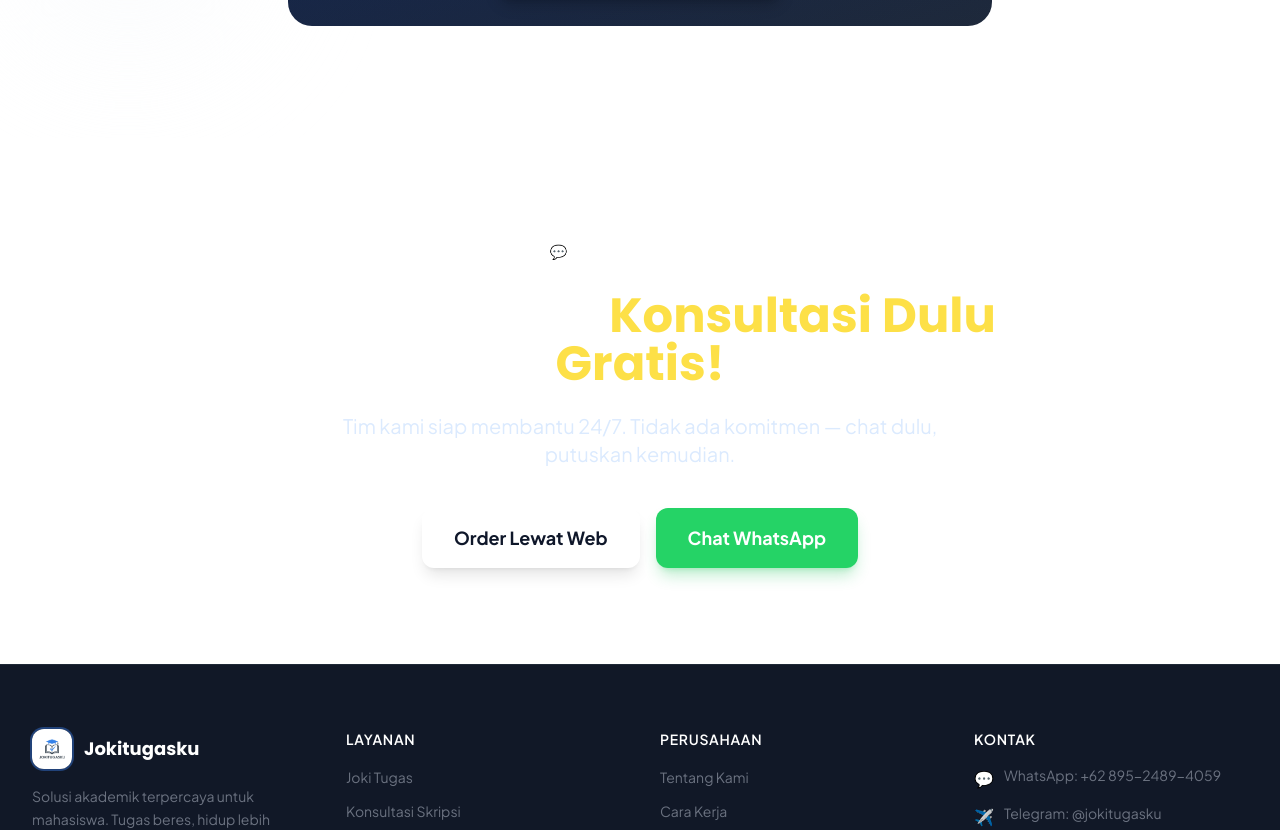
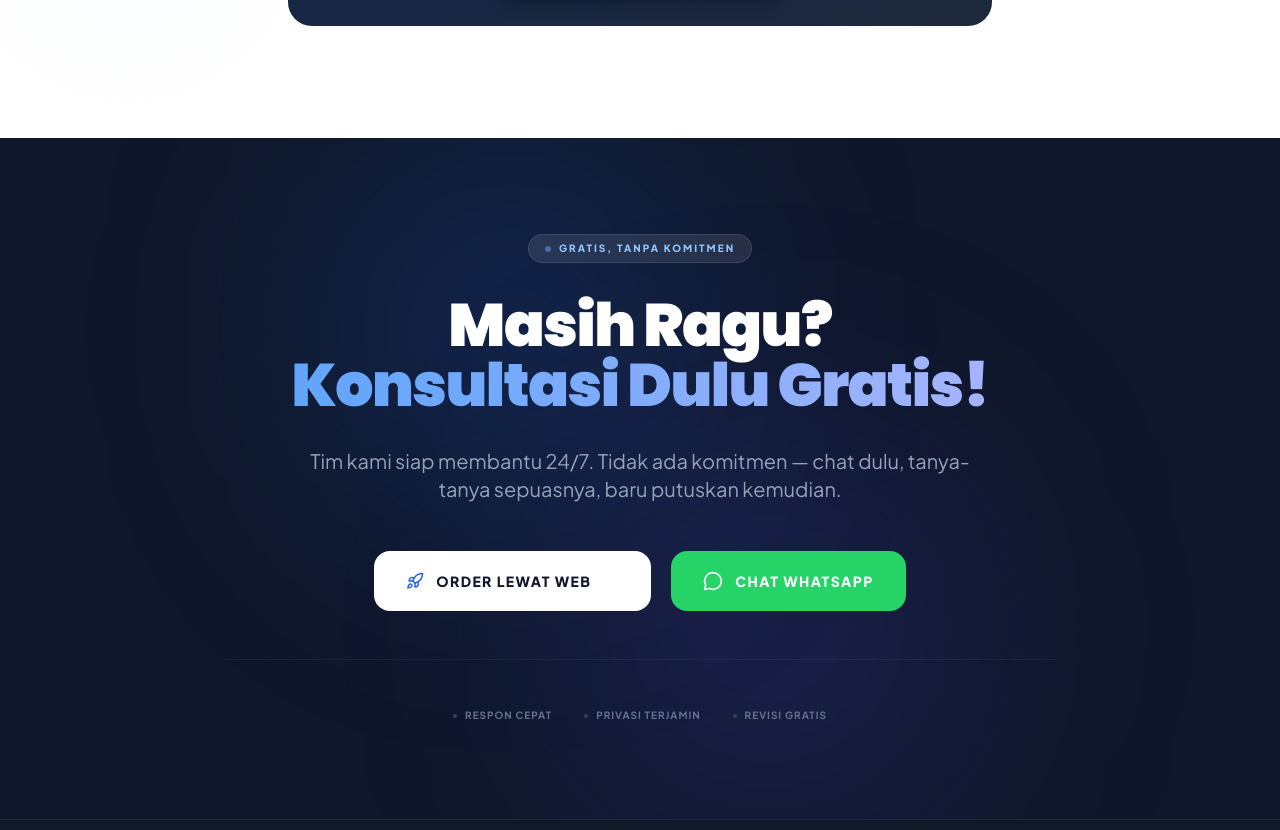
Before and after one commit to qwerty0999999/Jokitugasku, a Next.js app: page / in a window 1280 px wide. Shown: the part 6970-7800 px from the top of the page. Built offline with nearby package versions, Linux system fonts and the light colour scheme; no server answers; the database is empty.

Commit message:
style: redesign CTA section for premium look and optimize home page performance

```diff
--- a/app/page.jsx
+++ b/app/page.jsx
@@ -1,18 +1,20 @@
 'use client'
 
 import { useState, useEffect } from 'react'
+import dynamic from 'next/dynamic'
 import { motion, AnimatePresence } from 'framer-motion'
 import Hero from '@/components/sections/Hero'
-import Services from '@/components/sections/Services'
-import About from '@/components/sections/About'
-import HowItWorks from '@/components/sections/HowItWorks'
-import Testimonials from '@/components/sections/Testimonials'
-import Pricing from '@/components/sections/Pricing'
-import Promo from '@/components/sections/Promo'
-import OrderForm from '@/components/ui/OrderForm'
-import FAQ from '@/components/sections/FAQ'
-import CTA from '@/components/sections/CTA'
-import { ArrowLeft } from 'lucide-react'
+
+// Dynamic imports untuk komponen di bawah fold agar JS tidak dimuat sekaligus
+const Services = dynamic(() => import('@/components/sections/Services'), { ssr: true })
+const About = dynamic(() => import('@/components/sections/About'), { ssr: true })
+const HowItWorks = dynamic(() => import('@/components/sections/HowItWorks'), { ssr: true })
+const Testimonials = dynamic(() => import('@/components/sections/Testimonials'), { ssr: true })
+const Pricing = dynamic(() => import('@/components/sections/Pricing'), { ssr: true })
+const Promo = dynamic(() => import('@/components/sections/Promo'), { ssr: true })
+const FAQ = dynamic(() => import('@/components/sections/FAQ'), { ssr: true })
+const CTA = dynamic(() => import('@/components/sections/CTA'), { ssr: true })
+const OrderForm = dynamic(() => import('@/components/ui/OrderForm'), { ssr: false })
 
 export default function HomePage() {
   const [showOrderForm, setShowOrderForm] = useState(false)
@@ -37,12 +39,6 @@ export default function HomePage() {
 
   const handleStartOrder = () => {
     window.location.hash = 'order-form'
-  }
-
-  const handleBackToHome = () => {
-    window.location.hash = ''
-    // Jika user hapus hash, pastikan state update
-    setShowOrderForm(false)
   }
 
   return (
@@ -75,7 +71,7 @@ export default function HomePage() {
             transition={{ duration: 0.5, type: 'spring', damping: 25 }}
             className="pt-28 pb-20 bg-slate-50 min-h-screen relative overflow-hidden"
           >
-             {/* Background Decor sama seperti yang di /order tadi agar tetap premium */}
+             {/* Background Decor */}
             <div className="absolute top-0 left-0 right-0 h-[500px] bg-gradient-to-b from-blue-50 to-transparent -z-10" />
 
             <div className="max-w-5xl mx-auto px-4 sm:px-6 lg:px-8 relative">
--- a/components/sections/CTA.jsx
+++ b/components/sections/CTA.jsx
@@ -1,12 +1,16 @@
 'use client'
 
 import { motion } from 'framer-motion'
+import { MessageCircle, Rocket, ArrowRight } from 'lucide-react'
 import { WA_NUMBER } from '@/lib/constants'
 
 export default function CTA({ onStartOrder }) {
   return (
-    <section id="cta" className="py-24 relative overflow-hidden">
-      {/* ... (background tetap sama) */}
+    <section id="cta" className="py-24 relative overflow-hidden bg-slate-900">
+      {/* Background Decor */}
+      <div className="absolute inset-0 bg-dots opacity-[0.1] pointer-events-none" aria-hidden="true" />
+      <div className="absolute top-0 left-1/4 w-96 h-96 bg-blue-600/20 rounded-full blur-[120px] pointer-events-none" aria-hidden="true" />
+      <div className="absolute bottom-0 right-1/4 w-96 h-96 bg-indigo-600/20 rounded-full blur-[120px] pointer-events-none" aria-hidden="true" />
 
       <div className="relative max-w-4xl mx-auto px-4 sm:px-6 lg:px-8 text-center">
         <motion.div
@@ -15,26 +19,31 @@ export default function CTA({ onStartOrder }) {
           viewport={{ once: true, margin: '-80px' }}
           transition={{ duration: 0.7 }}
         >
-          <span className="inline-flex items-center gap-2 px-4 py-1.5 rounded-full text-sm font-semibold bg-white/20 text-white border border-white/30 mb-6">
-            💬 Gratis, Tanpa Komitmen
+          <span className="inline-flex items-center gap-2 px-4 py-1.5 rounded-full text-[10px] font-black uppercase tracking-[0.2em] bg-white/10 text-blue-300 border border-white/10 mb-8 backdrop-blur-md">
+            <span className="w-1.5 h-1.5 rounded-full bg-blue-400 animate-pulse" />
+            Gratis, Tanpa Komitmen
           </span>
 
-          <h2 className="font-display text-3xl md:text-5xl font-bold text-white leading-tight mb-6">
-            Masih Ragu?{' '}
-            <span className="text-yellow-300">Konsultasi Dulu Gratis!</span>
+          <h2 className="font-display text-4xl md:text-6xl font-black text-white leading-[1.1] mb-8 tracking-tight">
+            Masih Ragu? <br />
+            <span className="text-transparent bg-clip-text bg-gradient-to-r from-blue-400 to-indigo-300">
+              Konsultasi Dulu Gratis!
+            </span>
           </h2>
 
-          <p className="text-blue-100 text-lg md:text-xl mb-10 max-w-2xl mx-auto">
-            Tim kami siap membantu 24/7. Tidak ada komitmen — chat dulu, putuskan kemudian.
+          <p className="text-slate-400 text-lg md:text-xl mb-12 max-w-2xl mx-auto leading-relaxed">
+            Tim kami siap membantu 24/7. Tidak ada komitmen — chat dulu, tanya-tanya sepuasnya, baru putuskan kemudian.
           </p>
 
-          <div className="flex flex-col sm:flex-row items-center justify-center gap-4">
+          <div className="flex flex-col sm:flex-row items-center justify-center gap-5">
             <button
               onClick={onStartOrder}
               id="cta-btn-order"
-              className="px-8 py-4 rounded-xl font-bold text-slate-900 text-lg bg-white hover:bg-blue-50 shadow-lg transition-all duration-300 hover:-translate-y-1 w-full sm:w-auto justify-center flex items-center gap-2"
+              className="group relative px-8 py-5 rounded-2xl font-black text-sm uppercase tracking-widest text-slate-900 bg-white hover:bg-blue-50 transition-all duration-300 hover:-translate-y-1 hover:shadow-[0_20px_40px_rgba(255,255,255,0.2)] w-full sm:w-auto flex items-center justify-center gap-3 overflow-hidden"
             >
+              <Rocket size={18} className="text-blue-600 group-hover:animate-bounce" />
               Order Lewat Web
+              <ArrowRight size={16} className="opacity-0 -translate-x-2 group-hover:opacity-100 group-hover:translate-x-0 transition-all" />
             </button>
 
             <a
@@ -42,11 +51,26 @@ export default function CTA({ onStartOrder }) {
               target="_blank"
               rel="noopener noreferrer"
               id="cta-btn-wa"
-              className="btn-wa w-full sm:w-auto"
+              className="group px-8 py-5 rounded-2xl font-black text-sm uppercase tracking-widest text-white bg-[#25D366] hover:bg-[#20BA5A] transition-all duration-300 hover:-translate-y-1 hover:shadow-[0_20px_40px_rgba(37,211,102,0.3)] w-full sm:w-auto flex items-center justify-center gap-3"
             >
-              {/* ... (svg wa tetap sama) */}
+              <MessageCircle size={20} className="group-hover:rotate-12 transition-transform" />
               Chat WhatsApp
             </a>
+          </div>
+
+          <div className="mt-12 pt-12 border-t border-white/5 flex flex-wrap justify-center gap-8">
+            <div className="flex items-center gap-2 text-[10px] font-bold uppercase tracking-widest text-slate-500">
+              <span className="w-1 h-1 rounded-full bg-slate-700" />
+              Respon Cepat
+            </div>
+            <div className="flex items-center gap-2 text-[10px] font-bold uppercase tracking-widest text-slate-500">
+              <span className="w-1 h-1 rounded-full bg-slate-700" />
+              Privasi Terjamin
+            </div>
+            <div className="flex items-center gap-2 text-[10px] font-bold uppercase tracking-widest text-slate-500">
+              <span className="w-1 h-1 rounded-full bg-slate-700" />
+              Revisi Gratis
+            </div>
           </div>
         </motion.div>
       </div>
```
